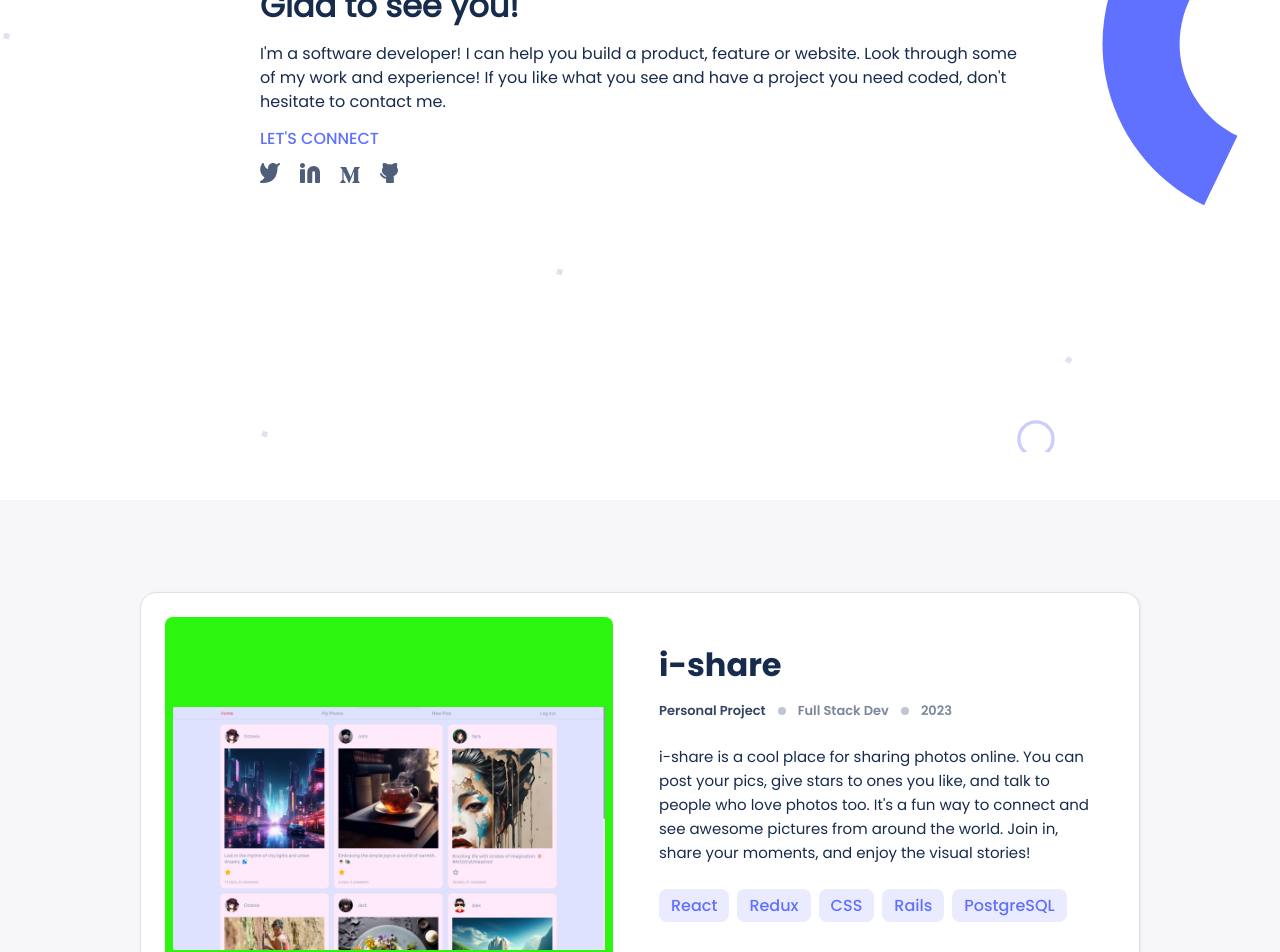
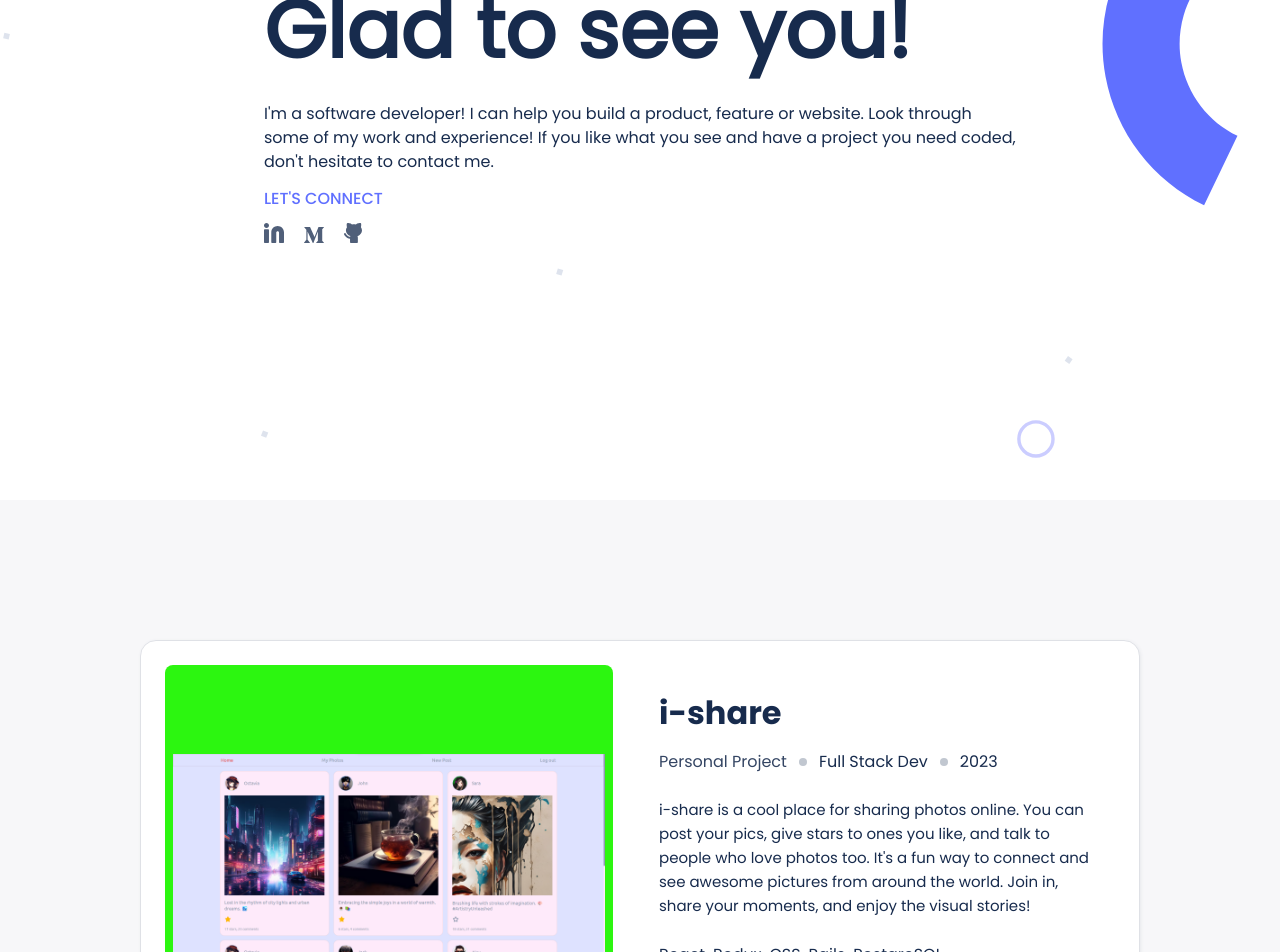
Before and after one commit to mohametalmeari/mohametalmeari.github.io, a React (Create React App) app: page / in a window 1280 px wide. Shown: the part 300-1252 px from the top of the page. Built offline with nearby package versions, Linux system fonts and the light colour scheme.

Commit message:
Update header styling

```diff
--- a/src/assets/App.css
+++ b/src/assets/App.css
@@ -92,6 +92,42 @@
   transform: translateX(0);
 }
 
+header {
+  background-image: url('./images/header-bg.svg');
+  background-repeat: repeat-y;
+  background-position-x: center;
+  background-size: 100%;
+  background-color: rgba(255, 255, 255, 0.5);
+  border-radius: 0 0 0 80px;
+  min-height: 100vh;
+  display: flex;
+  justify-content: center;
+  align-items: center;
+}
+
+.header-wrapper {
+  display: flex;
+  gap: 12px;
+  flex-direction: column;
+  justify-content: center;
+  padding: 24px;
+  width: 100%;
+  max-width: 800px;
+}
+
+.type-header {
+  min-height: 7rem;
+  font-family: Poppins-Bold, Roboto, sans-serif;
+  font-size: 40px;
+}
+
+
+.header-text,
+.about-text {
+  font-size: 16px;
+  line-height: 24px;
+}
+
 @font-face {
   font-family: Poppins-Bold;
   src: url(./fonts/Poppins-Bold.ttf);
@@ -140,100 +176,7 @@
   display: block;
 }
 
-/* Sidebar Navigation */
-.navbar {
-  position: sticky;
-  top: 0;
-  left: 0;
-  right: 0;
-  z-index: 2;
-  background-color: white;
-  display: flex;
-  justify-content: space-between;
-  align-items: center;
-  min-height: 48px;
-  padding: 4px 12px;
-  box-shadow: 0 1px 4px -2px #172b4d;
-}
 
-.navbar .toggle {
-  font-size: 20px;
-  cursor: pointer;
-  background: transparent;
-  border: none;
-}
-
-.menu-nav {
-  position: fixed;
-  background: #fff;
-  top: 15vh;
-  width: 100%;
-  margin: -4px -12px;
-  padding: 12px;
-  height: 0;
-  overflow: hidden;
-  z-index: 9;
-  font-size: 18px;
-  box-shadow: 0 0 15px 5px rgb(46 41 51 / 8%);
-  transform: translateY(-200px);
-  transition: transform ease-in-out 0.2s;
-  display: flex;
-  flex-direction: column;
-  gap: 8px;
-  justify-content: center;
-  background-color: #6070ff8f;
-  backdrop-filter: blur(10px);
-}
-
-.menu-nav.show-menu {
-  height: 70vh;
-  transform: translateY(0);
-}
-
-.work-tags span {
-  background-color: #ebebff;
-  padding: 4px 12px;
-  border-radius: 8px;
-  color: #6070ff;
-  font-family: Poppins-Medium, Roboto, sans-serif;
-  margin-bottom: 12px;
-}
-
-.work-info span {
-  font-family: Poppins-SemiBold, Roboto, sans-serif;
-  font-size: 13px;
-  color: #7a869a;
-}
-
-.details-btn > a {
-  display: flex;
-  gap: 10px;
-  justify-content: center;
-  align-items: center;
-}
-
-.menu-nav li a,
-.menu-nav li span {
-  display: block;
-  padding: 1rem;
-}
-
-/* End of Sidebar Navigation */
-
-header {
-  background-image: url('./images/header-bg.svg');
-  background-color: rgba(255, 255, 255, 0.5);
-  background-position-x: center;
-  background-repeat: repeat-y;
-  background-size: 100%;
-  min-height: calc(100vh - 48px);
-  display: flex;
-  gap: 12px;
-  flex-direction: column;
-  justify-content: center;
-  padding: 24px;
-  border-radius: 0 0 0 80px;
-}
 
 footer {
   background-image: url('./images/footer-bg.svg');
@@ -293,12 +236,7 @@
   text-shadow: 1px 1px purple;
 }
 
-h1 {
-  font-family: Poppins-Bold, Roboto, sans-serif;
-  font-size: 40px;
-  line-height: 52px;
-  height: 7rem;
-}
+
 
 .about-container h2 {
   font-family: Poppins-Bold, Roboto, sans-serif;
@@ -306,11 +244,6 @@
   line-height: 52px;
 }
 
-.header-text,
-.about-text {
-  font-size: 16px;
-  line-height: 24px;
-}
 
 .nav-link {
   border: none;
@@ -569,10 +502,8 @@
     align-items: center;
     transition: all 0.2s ease-in-out;
     padding: 8px 16px;
-    /* margin: 0 16px; */
     border-radius: 999rem;
     transform: translateX(0);
-    /* background-color: red; */
     flex: 1;
   }
 
@@ -596,6 +527,11 @@
     transition: all 0.4s ease-in-out;
   }
 
+  .type-header {
+    font-size: 80px;
+  }
+
+/* old style */
   .navbar {
     min-height: 72px;
     padding: 16px 140px;
@@ -627,9 +563,7 @@
     justify-content: right;
   }
 
-  header {
-    padding: 72px 100px;
-  }
+
 
   main {
     padding: 40px;
@@ -733,8 +667,11 @@
 }
 
 @media screen and (min-width: 1000px) {
+
+  /* old style */
+
   header {
-    padding: 72px 260px;
+    /* padding: 72px 260px; */
   }
 
   main {
--- a/src/components/Header.js
+++ b/src/components/Header.js
@@ -6,7 +6,6 @@
   GithubIcon,
   LinkedinIcon,
   MediumIcon,
-  TwitterIcon,
 } from '../assets/icons';
 import Particle from './Particle';
 import TypeHeader from './TypeHeader';
@@ -27,26 +26,26 @@
   return (
     <>
       <header id="home" ref={ref}>
+        <div className="header-wrapper">
           <Particle />
-        <h1 style={{ zIndex: '-999', position: 'absolute', top: '-100%' }}>Mohamad - Web Developer</h1>
-        <h2 className="type-header"><TypeHeader /></h2>
+          <h1 style={{ zIndex: '-999', position: 'absolute', top: '-100%' }}>
+            Mohamad - Web Developer
+          </h1>
+          <h2 className="type-header">
+            <TypeHeader />
+          </h2>
           <p className="header-text">{bio}</p>
-        <span>
-          <button
+          <a
             className="connect-link"
-            type="button"
-            onClick={() => document
-              .getElementById('contact')
-              .scrollIntoView({ behavior: 'smooth' })}
+            href="#contact"
           >
             LET&#39;S CONNECT
-          </button>
-        </span>
+          </a>
           <section className="header-icons-container">
-          <Link to="https://twitter.com/MohametAlmeari" target="_blank">
-            <TwitterIcon />
-          </Link>
-          <Link to="https://www.linkedin.com/in/mohamet-almeari/" target="_blank">
+            <Link
+              to="https://www.linkedin.com/in/mohamet-almeari/"
+              target="_blank"
+            >
               <LinkedinIcon />
             </Link>
             <Link to="https://medium.com/@mohamet.almeari" target="_blank">
@@ -56,6 +55,7 @@
               <GithubIcon />
             </Link>
           </section>
+        </div>
       </header>
     </>
   );
--- a/src/components/TypeHeader.js
+++ b/src/components/TypeHeader.js
@@ -10,7 +10,6 @@
     ]}
     wrapper="span"
     speed={10}
-    style={{ fontSize: '2rem', display: 'inline-block' }}
     repeat={Infinity}
   />
 );
```
Lines whose indentation alone changed are shown as unchanged.
